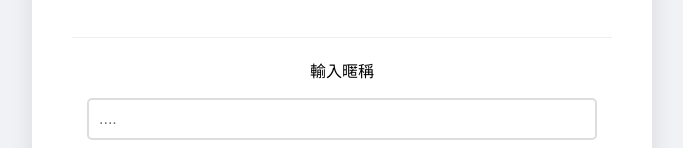
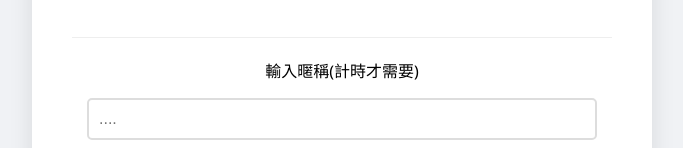
Before and after one commit to juyinln-bm/Parasite-superman, a plain HTML site: page index.html in a window 1280 px wide. Shown: the part 349-497 px from the top of the page, without its empty margins (298-981 px from the left). Drawn offline with Linux system fonts and the light colour scheme.

Commit message:
Update index.html

```diff
--- a/index.html
+++ b/index.html
@@ -281,7 +281,7 @@
 
             <hr style="margin: 20px 0; border: 0; border-top: 1px solid #eee;">
 
-            <p>輸入暱稱</p>
+            <p>輸入暱稱(計時才需要)</p>
             <input type="text" id="nickname" placeholder="...." maxlength="10">
 
             <div class="btn-group">
```
